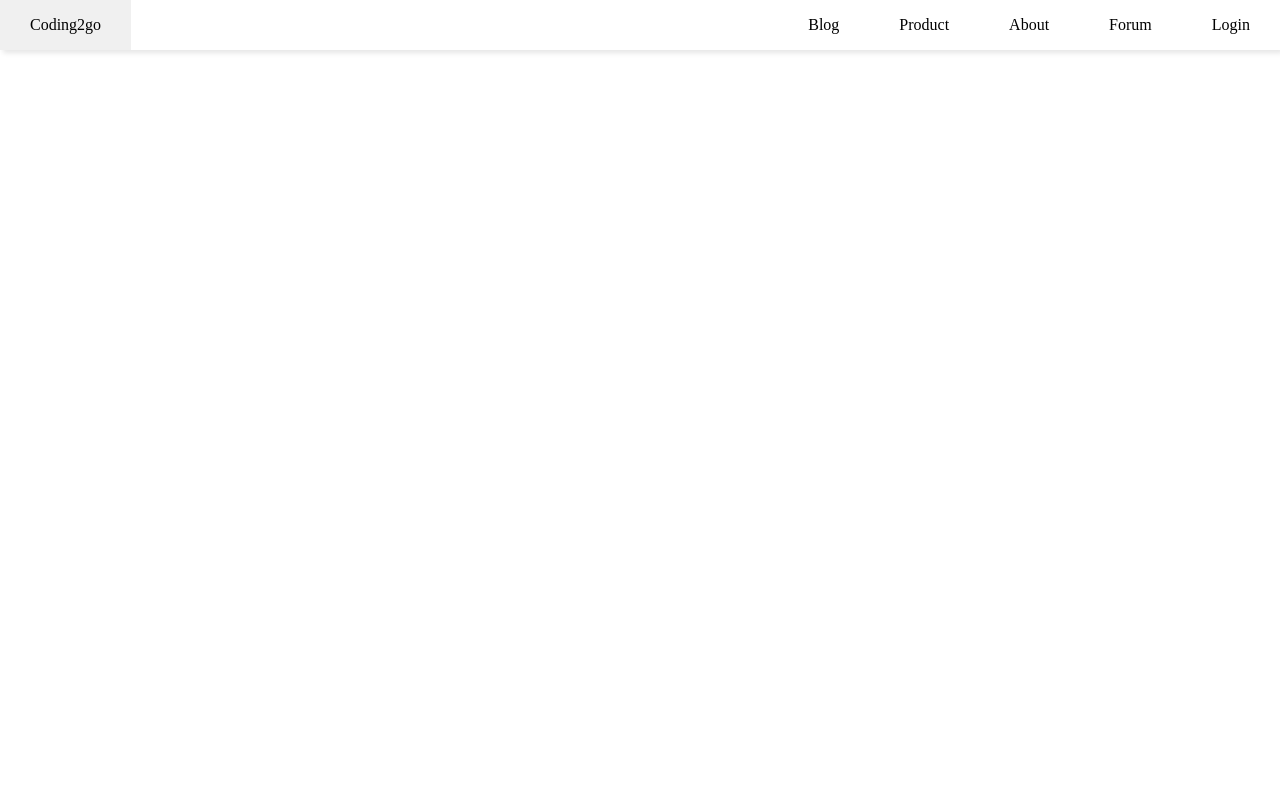
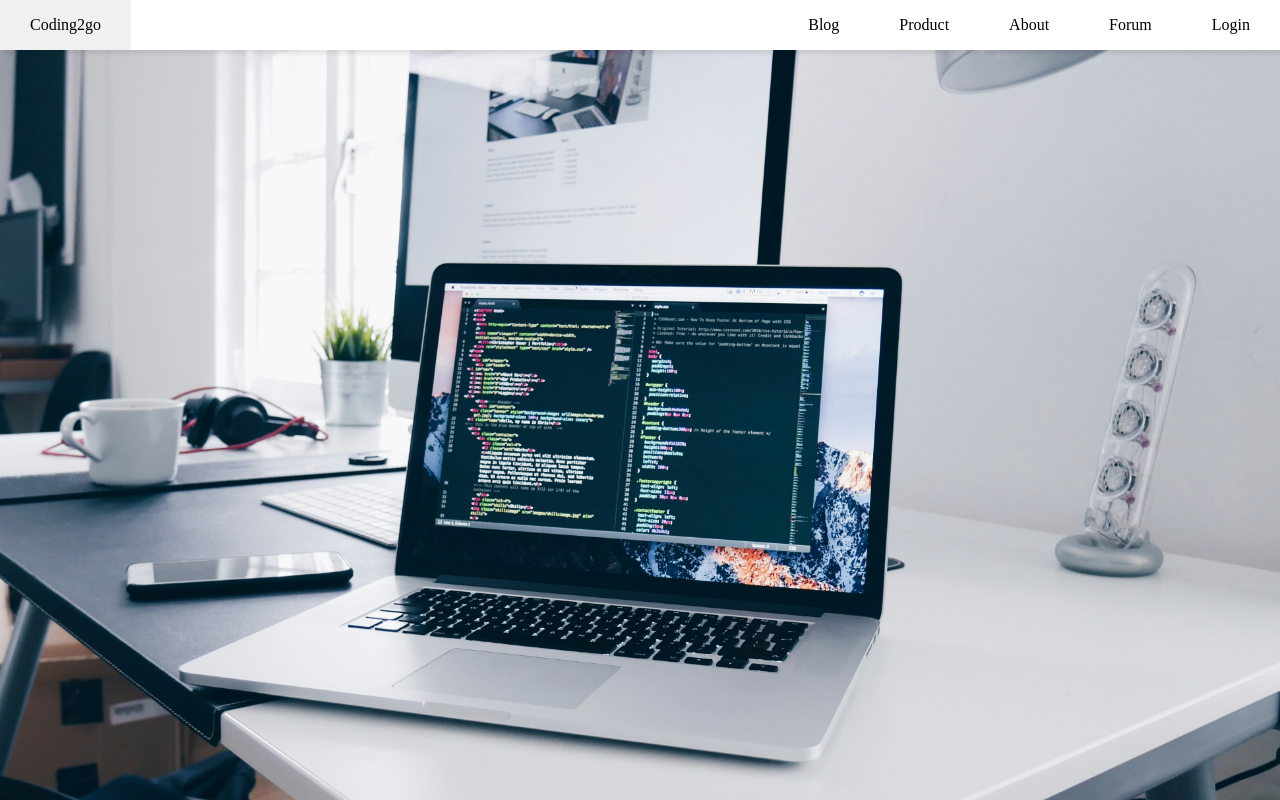
Before and after one commit to sanket-pathak/Responsive-Nav-Bar, a plain HTML site: page index.html in a window 1280 px wide. Drawn offline with Linux system fonts and the light colour scheme.

Commit message:
Update styles.css
photo problem solved

```diff
--- a/styles.css
+++ b/styles.css
@@ -5,7 +5,7 @@
 }
 body{
     min-height: 100vh ;
-    background-image: url(photos/lappy.jpg);
+    background-image: url(lappy.jpg);
     background-size: cover;
     background-repeat: no-repeat;
     background-position: center;
```
